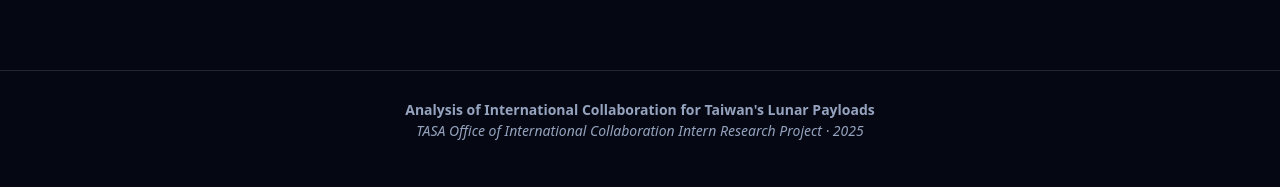
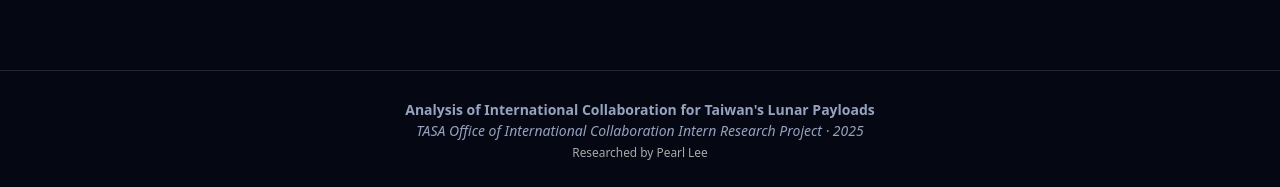
Before and after one commit to propearl927/taiwan-lunar-collab, a plain HTML site: page index.html in a window 1280 px wide. Shown: the part 4673-4860 px from the top of the page. Drawn offline with nearby package versions, Linux system fonts and the light colour scheme.

Commit message:
Update index.html

```diff
--- a/index.html
+++ b/index.html
@@ -300,7 +300,8 @@
 
 <footer>
   <strong>Analysis of International Collaboration for Taiwan's Lunar Payloads</strong><br>
-  <em>TASA Office of International Collaboration Intern Research Project · 2025</em>
+  <em>TASA Office of International Collaboration Intern Research Project · 2025</em><br>
+  <span style="font-size: 0.85em; color: #aaa;">Researched by Pearl Lee</span>
 </footer>
 
 <script>
```
